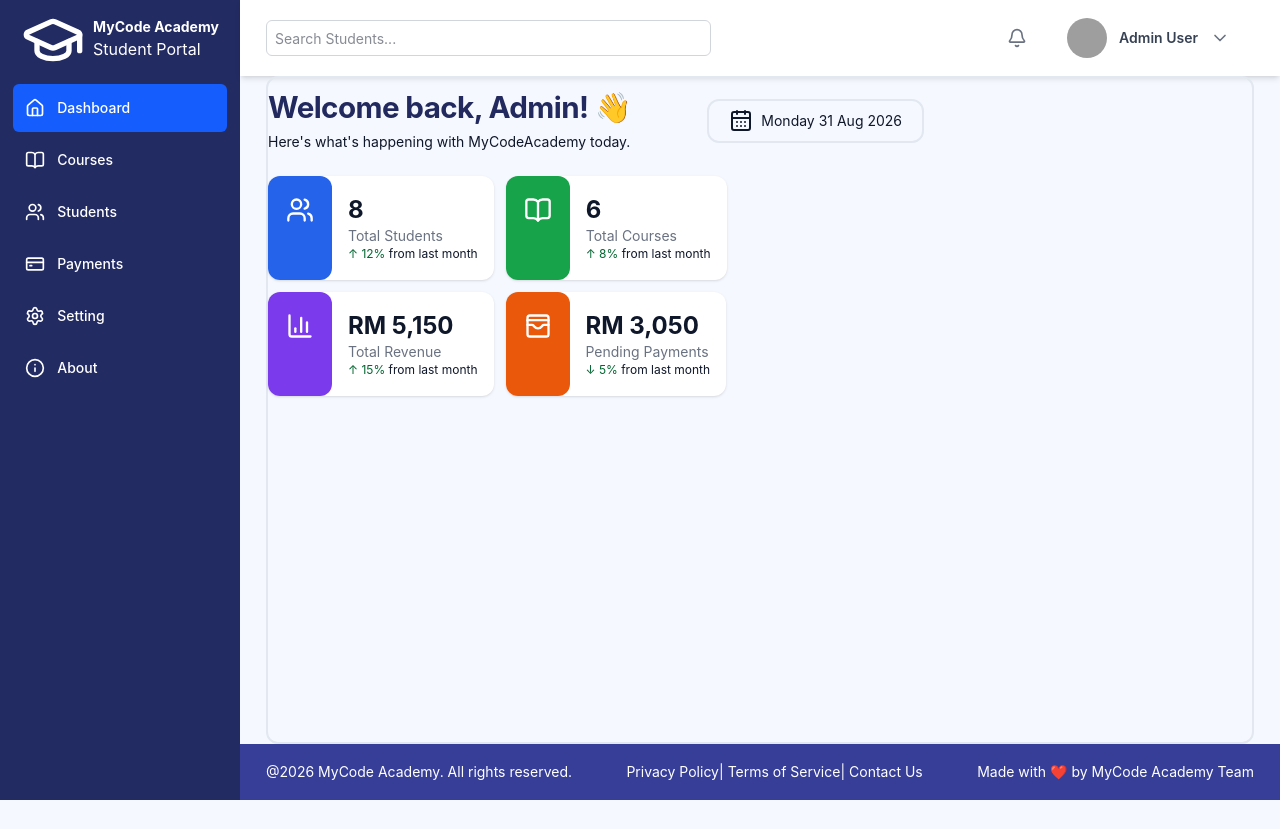
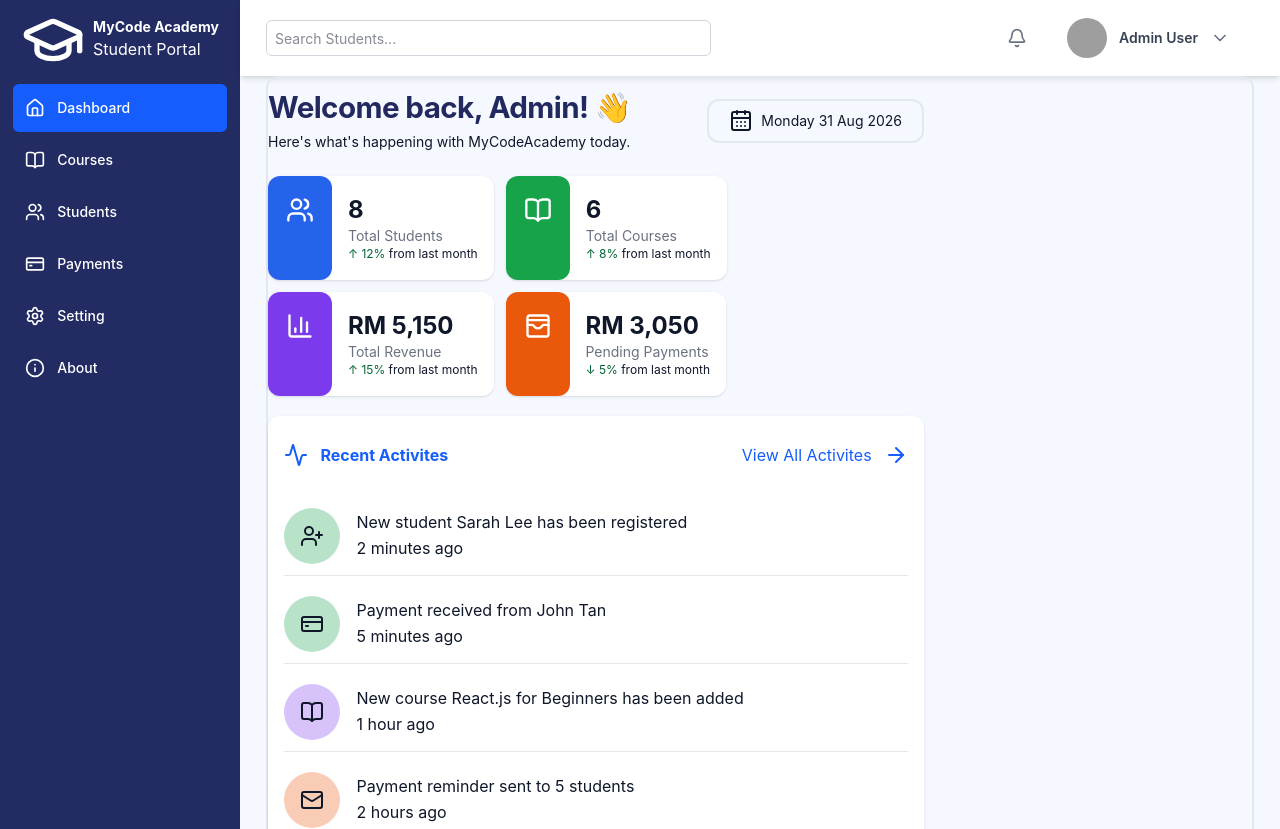
Before and after one commit to Joseph-AAA/student-course-payment-management, a React (Vite) app: page / in a window 1280 px wide. Shown: the top 829 px of the page. Before the commit the page ends 800 px from the top, so only its background shows below. Built offline with nearby package versions, Linux system fonts and the light colour scheme; grey boxes are pictures that could not be loaded.

Commit message:
add activity component

```diff
--- /dev/null
+++ b/src/components/dashboard/ActivityCard.jsx
@@ -0,0 +1,47 @@
+import { activity,activityConfig } from "../../data/data";
+import { useState } from "react";
+import { Activity , ArrowRight} from "lucide-react";
+function ActivityCard(){
+    const [activities, setActivities] = useState(activity);
+
+    console.log(activities)
+
+    return(
+        <div className="w-full flex flex-col items-center rounded-xl mt-5 mb-5 bg-white shadow-sm">
+            <div className="w-[95%] h-20  flex items-center justify-between">
+                <h3 className="font-bold flex gap-3 text-blue-600">
+                    <Activity/>
+                     Recent Activites
+                </h3>
+                <p href="#" className="flex gap-3 text-blue-600">
+                    View All Activites <ArrowRight />
+                </p>
+            </div>
+            {activities.map((activity)=>{
+                    const config = activityConfig[activity.type];
+
+
+                    if(!config) return null;
+                    const Icon = config.icon;
+
+                return <div key={activity.id} className=" w-[95%]
+                                             h-20 items-center flex   border-b border-gray-200
+                                             last:border-b-0 gap-4 mb-2">
+
+                            <span className={`w-14 h-14 ${config.bgColor}  rounded-full flex
+                                            justify-center items-center`}>
+                                 <Icon />
+                            </span>
+
+                            <div>
+                                <p>{config.message(activity)}</p>
+                                <span>{activity.time}</span>
+                            </div>
+
+                        </div>
+            })}
+        </div>
+    )
+}
+
+export default ActivityCard;
--- /dev/null
+++ b/src/components/dashboard/ActivityComponent.jsx
@@ -0,0 +1,13 @@
+// import ActivityCard from "./ActivityCard";
+
+// function ActivityComponent(){
+//     return (
+//         <div className="w-full min-h-20 rounded-xl bg-white shadow-sm mt-5
+//                         flex flex-col justify-center items-center ">
+//                  <ActivityCard />
+//         </div>
+
+//     )
+// }
+
+// export default ActivityComponent;
--- a/src/data/data.js
+++ b/src/data/data.js
@@ -6,7 +6,7 @@
   Settings,
   Info,
   BarChart3,
-   WalletCards
+   WalletCards, UserPlus,Mail,UserRound,
 } from "lucide-react";
 
 export const sidebarLinks = [
@@ -312,3 +312,77 @@
     text : "from last month"
   },
 ];
+
+
+export const activity = [
+  {
+    id: 1,
+    type: "student",
+    name: "Sarah Lee",
+    time: "2 minutes ago",
+  },
+  {
+    id: 2,
+    type: "payment",
+    name: "John Tan",
+    amount: 1500,
+    time: "5 minutes ago",
+  },
+  {
+    id: 3,
+    type: "course",
+    name: "React.js for Beginners",
+    time: "1 hour ago",
+  },
+  {
+    id: 4,
+    type: "paymentReminder",
+    count: 5,
+    time: "2 hours ago",
+  },
+  {
+    id: 5,
+    type: "profileUpdate",
+    name: "Daniel Lim",
+    time: "3 hours ago",
+  },
+]
+
+
+
+export const activityConfig = {
+  student: {
+    icon: UserPlus,
+    bgColor :"bg-[#16A34A]/30",
+    message: (activity) =>
+      `New student ${activity.name} has been registered`,
+  },
+
+  payment: {
+    icon: CreditCard,
+    bgColor :"bg-[#16A34A]/30",
+    message: (activity) =>
+      `Payment received from ${activity.name}`,
+  },
+
+  course: {
+    icon: BookOpen,
+    bgColor : "bg-[#7C3AED]/30",
+    message: (activity) =>
+      `New course ${activity.name} has been added`,
+  },
+
+  paymentReminder: {
+    icon: Mail,
+    bgColor : "bg-[#EA580C]/30",
+    message: (activity) =>
+      `Payment reminder sent to ${activity.count} students`,
+  },
+
+  profileUpdate: {
+    icon: UserRound,
+    bgColor : "bg-[#2563EB]/30",
+    message: (activity) =>
+      `Student ${activity.name} updated his profile`,
+  },
+};
--- a/src/pages/MainDashboard.jsx
+++ b/src/pages/MainDashboard.jsx
@@ -1,5 +1,7 @@
 import {CalendarDays} from 'lucide-react';
 import DashboardComponent from '../components/dashboard/DashboardComponent';
+// import ActivityComponent from '../components/dashboard/ActivityComponent';
+import ActivityCard from '../components/dashboard/ActivityCard';
 
 function Dashboard (){
 
@@ -35,6 +37,8 @@
 {/****************************************************Total View Card***********************************************/}
                         <DashboardComponent />
 
+
+                        <ActivityCard />
                     </section>
                     <section>
 
```
Also changed, not shown: src/components/dashboard/Activity_RevenueCard.jsx (deleted).
